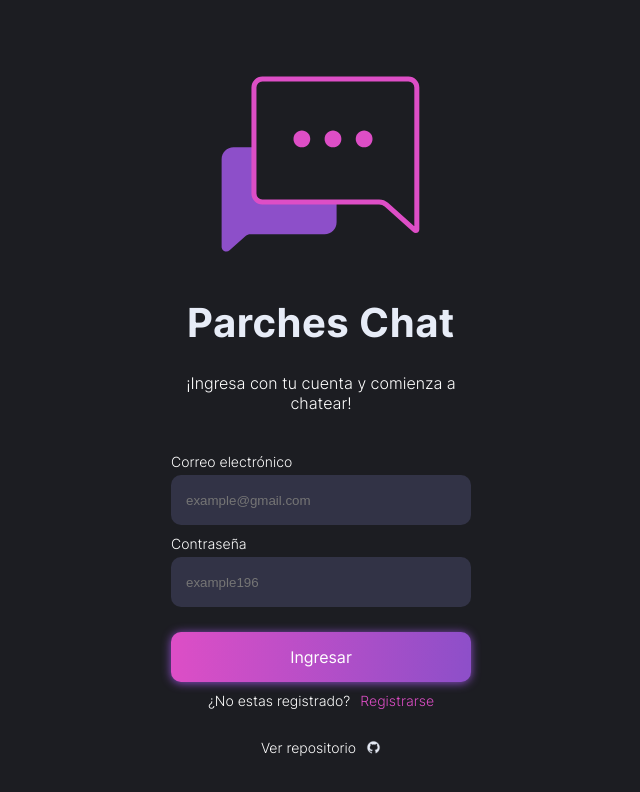
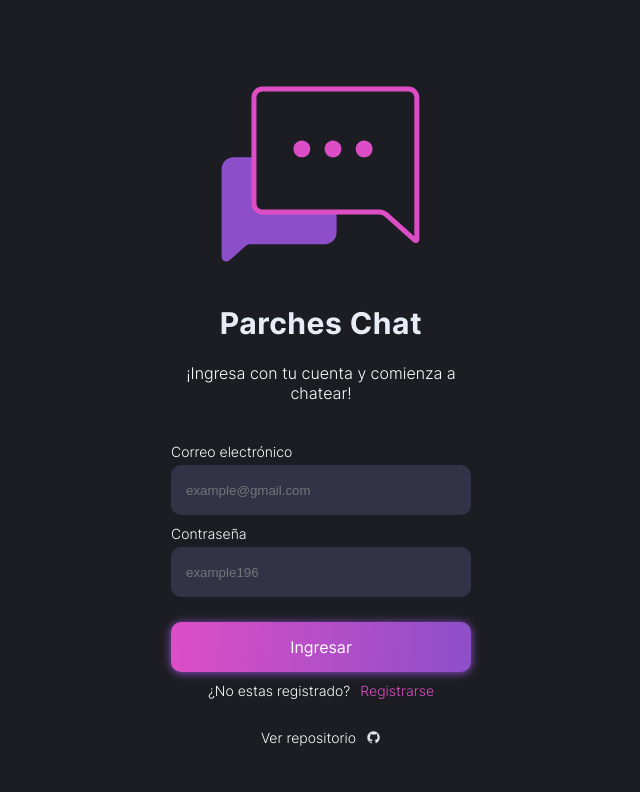
Before and after one commit to TeamMrWeb/parches-chat, a React (Vite) app: page /#/accounts/login in a window 1280 px wide. Shown: the top 792 px of the page, without its empty margins (319-959 px from the left). Built offline with nearby package versions, Linux system fonts and the light colour scheme.

Commit message:
fix: fix login font sizes

```diff
--- a/src/scss/index.css
+++ b/src/scss/index.css
@@ -208,34 +208,14 @@ html body #root .App ul {
   color: #e7ecf7;
   font-weight: 500;
   letter-spacing: 0.5px;
-  font-size: 30px;
+  font-size: clamp(16px, 30px, 5vmin);
   font-weight: 900;
   line-height: 2;
   margin: 0;
 }
-@media screen and (min-width: 600px) {
-  .login .content .header .content__title {
-    font-size: calc(30px + 10 * (100vw - 600px) / 600);
-  }
-}
-@media screen and (min-width: 1200px) {
-  .login .content .header .content__title {
-    font-size: 40px;
-  }
-}
 .login .content .header .content__description {
   text-align: center;
-  font-size: 14px;
-}
-@media screen and (min-width: 600px) {
-  .login .content .header .content__description {
-    font-size: calc(14px + 2 * (100vw - 600px) / 600);
-  }
-}
-@media screen and (min-width: 1200px) {
-  .login .content .header .content__description {
-    font-size: 16px;
-  }
+  font-size: clamp(12px, 16px, 5vmin);
 }
 
 @media screen and (max-height: 636px) {
--- a/src/sections/Login/_login.scss
+++ b/src/sections/Login/_login.scss
@@ -36,14 +36,14 @@
         color: $textWhiteColor;
         font-weight: 500;
         letter-spacing: 0.5px;
-        @include fluid-type(font-size, 600px, 1200px, 30px, 40px);
+        font-size: clamp(16px, 30px, 5vmin);
         font-weight: 900;
         line-height: 2;
         margin: 0;
       }
       .content__description {
         text-align: center;
-        @include fluid-type(font-size, 600px, 1200px, 14px, 16px);
+        font-size: clamp(12px, 16px, 5vmin);
       }
     }
   }
```
Also changed, not shown: 1 other file (tests, documents, lock files or other folders).
